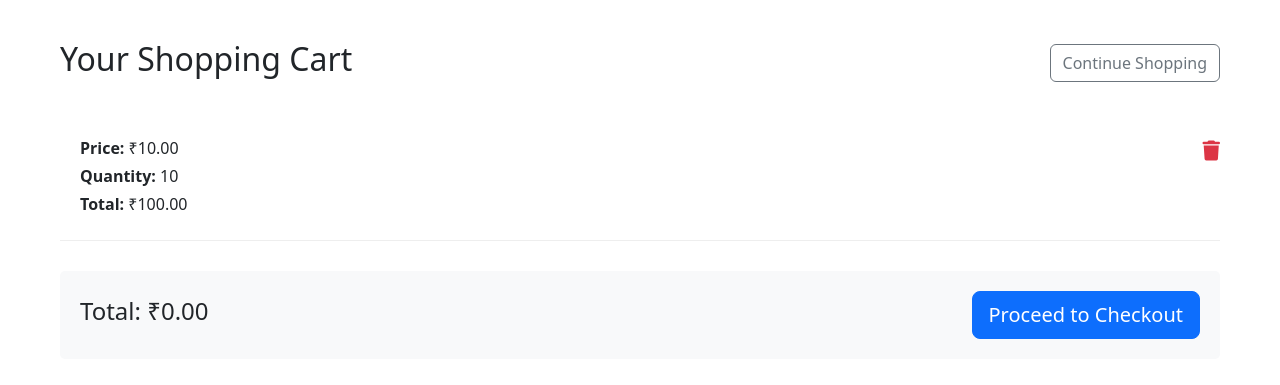
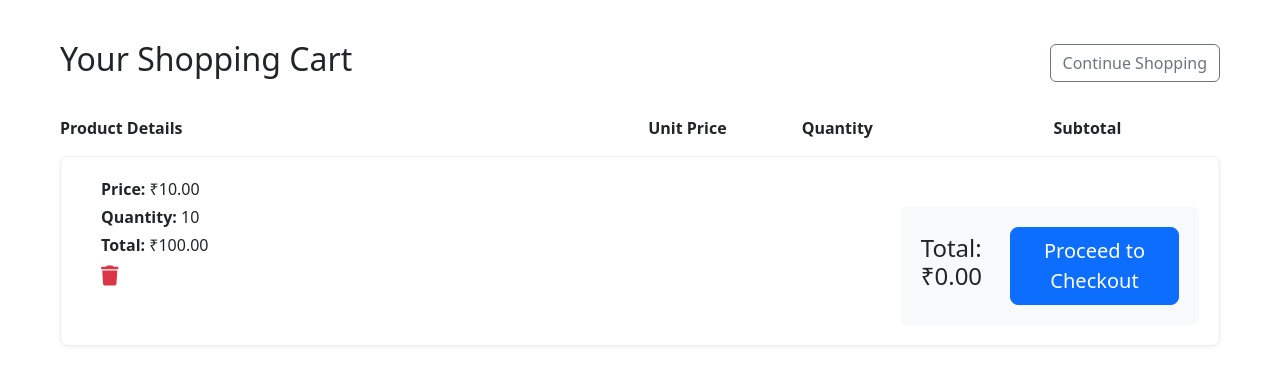
Before and after one commit to ADCY245/wqa, a Flask app: template templates/cart.html in a window 1280 px wide. Shown: the top 385 px of the page. Run offline with Flask 3, Linux system fonts and the light colour scheme; the template is opened without the code that fills it: most values are stand-ins (such as "Sample title", 1, 10 or a date in 2020).

Commit message:
Update cart.html

```diff
--- a/templates/cart.html
+++ b/templates/cart.html
@@ -22,8 +22,54 @@
         .cart-item {
             display: flex;
             align-items: flex-start;
-            padding: 20px 0;
-            border-bottom: 1px solid #eee;
+            padding: 20px;
+            margin-bottom: 20px;
+            border: 1px solid #eee;
+            border-radius: 8px;
+            background-color: #fff;
+            box-shadow: 0 2px 4px rgba(0,0,0,0.05);
+            transition: all 0.3s ease;
+        }
+
+        .cart-item:hover {
+            box-shadow: 0 4px 8px rgba(0,0,0,0.1);
+        }
+
+        .cart-item:last-child {
+            margin-bottom: 0;
+        }
+
+        .product-image {
+            width: 80px;
+            height: 80px;
+            object-fit: cover;
+            border-radius: 4px;
+            margin-right: 15px;
+        }
+
+        .product-title {
+            font-weight: 600;
+            margin-bottom: 5px;
+        }
+
+        .product-details {
+            font-size: 0.9rem;
+            color: #666;
+        }
+
+        .price-breakdown {
+            font-size: 0.85rem;
+        }
+
+        @media (max-width: 767.98px) {
+            .cart-item {
+                padding: 15px;
+            }
+
+            .product-image {
+                width: 60px;
+                height: 60px;
+            }
         }
         .item-details {
             flex-grow: 1;
@@ -86,9 +132,20 @@
             </div>
         {% else %}
             <div class="cart-items">
+                <!-- Cart Header -->
+                <div class="row mb-3 fw-bold d-none d-md-flex">
+                    <div class="col-md-5">Product Details</div>
+                    <div class="col-md-2 text-end">Unit Price</div>
+                    <div class="col-md-2 text-center">Quantity</div>
+                    <div class="col-md-2 text-end">Subtotal</div>
+                    <div class="col-md-1"></div>
+                </div>
+
                 {% for item in cart.products %}
                 <div class="cart-item">
                     <div class="item-details w-100">
+                        <div class="row">
+                            <div class="col-md-5">
                                 {% if item.type == 'blanket' %}
                             <!-- Blanket Product -->
                             <div class="blanket-product"
@@ -191,6 +248,36 @@
                                             <span>Final Total:</span>
                                             <span>₹<span class="final-total">{{ "%.2f"|format(item.calculations.final_price|default(0)) }}</span></span>
                                         </div>
+                                    </div>
+                                </div>
+                            </div>
+
+                            <!-- Unit Price -->
+                            <div class="col-md-2 text-md-end mb-2 mb-md-0">
+                                <div class="d-md-none fw-bold">Unit Price:</div>
+                                <div>₹{{ "%.2f"|format(item.calculations.pricePerUnit|default(0)) }}</div>
+                            </div>
+
+                            <!-- Quantity -->
+                            <div class="col-md-2 text-center mb-2 mb-md-0">
+                                <div class="d-md-none fw-bold">Qty:</div>
+                                <div>{{ item.quantity|default(1) }}</div>
+                            </div>
+
+                            <!-- Subtotal -->
+                            <div class="col-md-2 text-md-end mb-2 mb-md-0">
+                                <div class="d-md-none fw-bold">Subtotal:</div>
+                                <div>₹{{ "%.2f"|format((item.calculations.pricePerUnit|default(0)) * (item.quantity|default(1))) }}</div>
+                            </div>
+
+                            <!-- Remove Button -->
+                            <div class="col-md-1 text-end">
+                                <form action="{{ url_for('remove_from_cart') }}" method="POST" class="d-inline">
+                                    <input type="hidden" name="product_id" value="{{ item.id }}">
+                                    <button type="submit" class="btn btn-outline-danger btn-sm" title="Remove item">
+                                    <i class="fas fa-trash"></i> Remove
+                                </button>
+                                </form>
                             </div>
                         </div>
 
```
Lines whose indentation alone changed are shown as unchanged.
